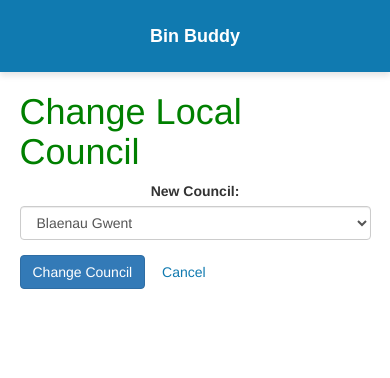
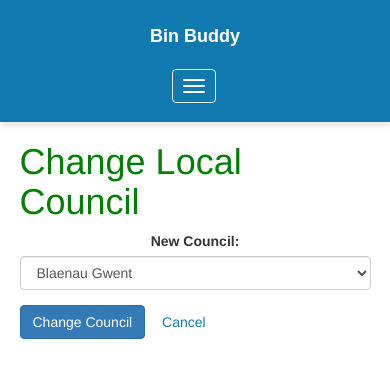
Before and after one commit to IwanIDev/year-2-iot-project, a Flask app: page /change_council in a window 390 px wide. Shown: the top 378 px of the page. Run offline with Flask 3, Linux system fonts and the light colour scheme; a user stored in the database is signed in; parts of the project's set-up code (start-up, migrations or seed data) failed here and were passed over; some libraries are stand-ins or nearby versions.

Commit message:
Add hamburger menu for navbar on mobile devices

```diff
--- a/web-app/static/styles.css
+++ b/web-app/static/styles.css
@@ -72,6 +72,20 @@ td{
 .navbar a:hover {
     color: #E3F2E1;
     transform: scale(1.025);
+}
+
+.navbar .navbar-toggle {
+    margin-left: 12px;
+    border-color: rgba(255, 255, 255, 0.9);
+}
+
+.navbar .navbar-toggle .icon-bar {
+    background-color: #ffffff;
+}
+
+.navbar .navbar-toggle:hover,
+.navbar .navbar-toggle:focus {
+    background-color: rgba(255, 255, 255, 0.12);
 }
 
 .navbar a {
--- a/web-app/templates/base.html
+++ b/web-app/templates/base.html
@@ -9,6 +9,13 @@
 <nav class="navbar navbar-expand-lg navbar-light bg-light">
     <a class="navbar-brand" href="#">Bin Buddy</a>
     {% if name != "home" %}
+    <button type="button" class="navbar-toggle collapsed" data-toggle="collapse" data-target="#navbarNav" aria-expanded="false" aria-controls="navbarNav">
+        <span class="sr-only">Toggle navigation</span>
+        <span class="icon-bar"></span>
+        <span class="icon-bar"></span>
+        <span class="icon-bar"></span>
+    </button>
+
     <div class="collapse navbar-collapse" id="navbarNav">
         <ul class="navbar-nav">
             <li class="nav-item">
```
